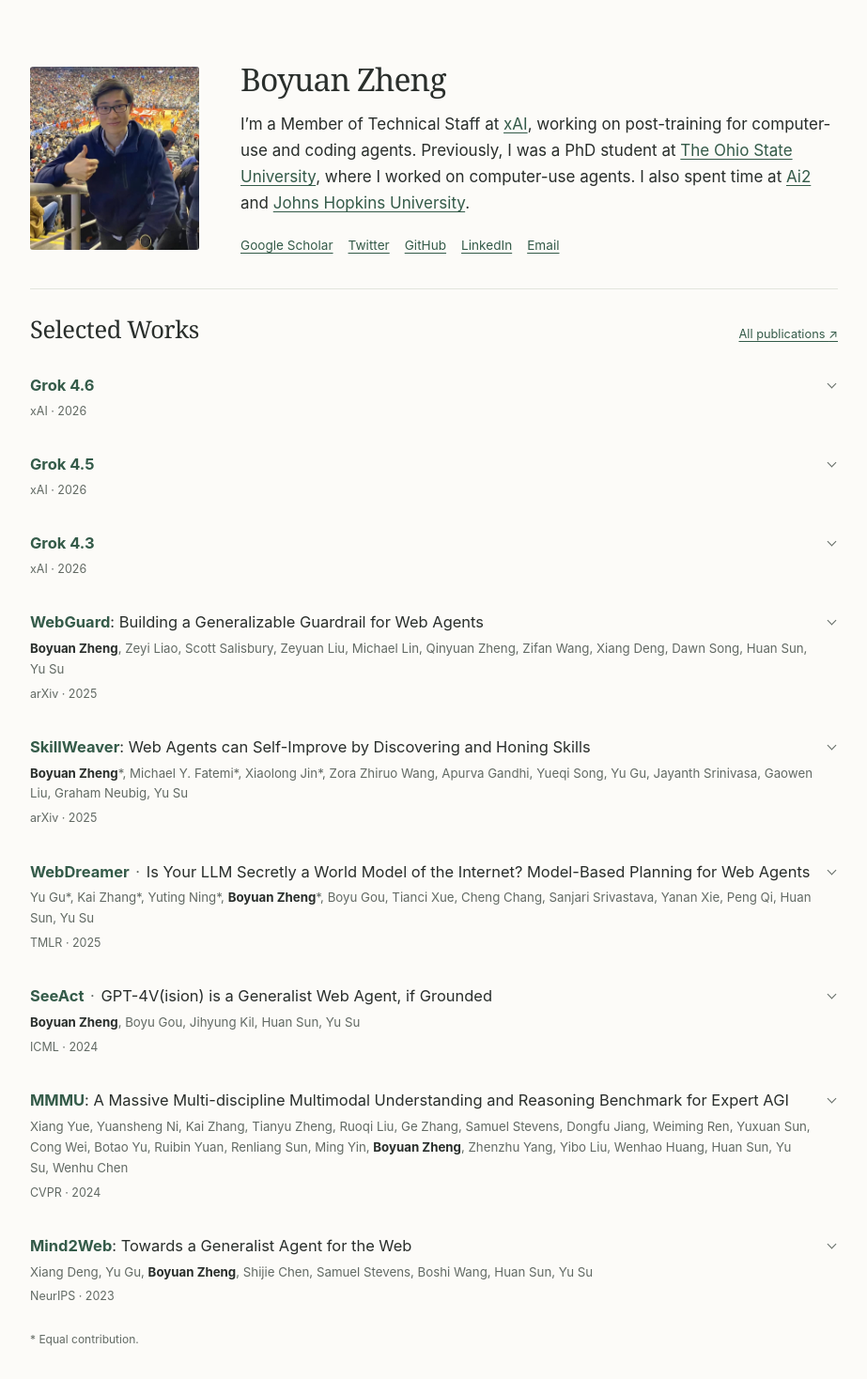
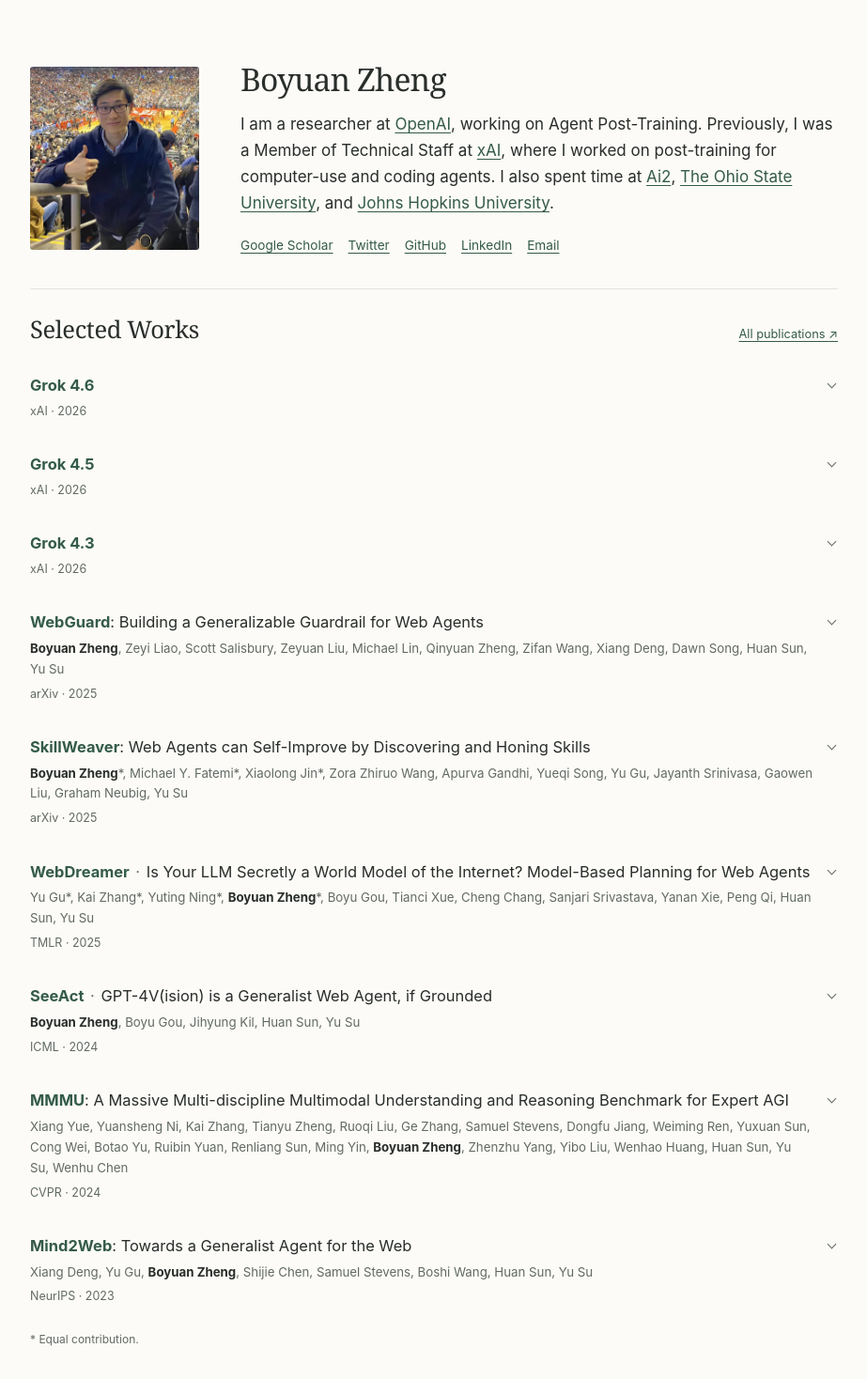
Before and after one commit to boyuanzheng010/boyuanzheng010.github.io, a Jekyll site: the page built from index.md, in a window 1280 px wide. Shown: the whole page at 94% size, without its empty margins (178-1101 px from the left). Built offline with Jekyll 4.4.1, drawn with Linux system fonts in a browser that asks for light colours.

Commit message:
Update introduction with OpenAI role and previous affiliations

```diff
--- a/_config.yml
+++ b/_config.yml
@@ -1,6 +1,6 @@
 title: Boyuan Zheng
 description: >-
-  Boyuan Zheng works on reinforcement learning for computer-use and coding agents at xAI.
+  Boyuan Zheng is a researcher at OpenAI, working on Agent Post-Training.
 url: https://boyuanzheng010.github.io
 baseurl: ""
 lang: en
--- a/_layouts/homepage.html
+++ b/_layouts/homepage.html
@@ -25,7 +25,7 @@
       "url": {{ '/' | absolute_url | jsonify }},
       "image": {{ site.avatar | absolute_url | jsonify }},
       "description": {{ site.description | jsonify }},
-      "worksFor": {"@type": "Organization", "name": "xAI", "url": "https://x.ai/"},
+      "worksFor": {"@type": "Organization", "name": "OpenAI", "url": "https://openai.com/"},
       "sameAs": [{{ site.google_scholar | jsonify }}, {{ site.twitter | jsonify }}, {{ site.github_link | jsonify }}, {{ site.linkedin | jsonify }}]
     }
     </script>
--- a/index.md
+++ b/index.md
@@ -2,4 +2,4 @@
 layout: homepage
 ---
 
-I’m a Member of Technical Staff at [xAI](https://x.ai/), working on post-training for computer-use and coding agents. Previously, I was a PhD student at [The Ohio State University](https://www.osu.edu/), where I worked on computer-use agents. I also spent time at [Ai2](https://allenai.org/) and [Johns Hopkins University](https://www.jhu.edu/).
+I am a researcher at [OpenAI](https://openai.com/), working on Agent Post-Training. Previously, I was a Member of Technical Staff at [xAI](https://x.ai/), where I worked on post-training for computer-use and coding agents. I also spent time at [Ai2](https://allenai.org/), [The Ohio State University](https://www.osu.edu/), and [Johns Hopkins University](https://www.jhu.edu/).
```
